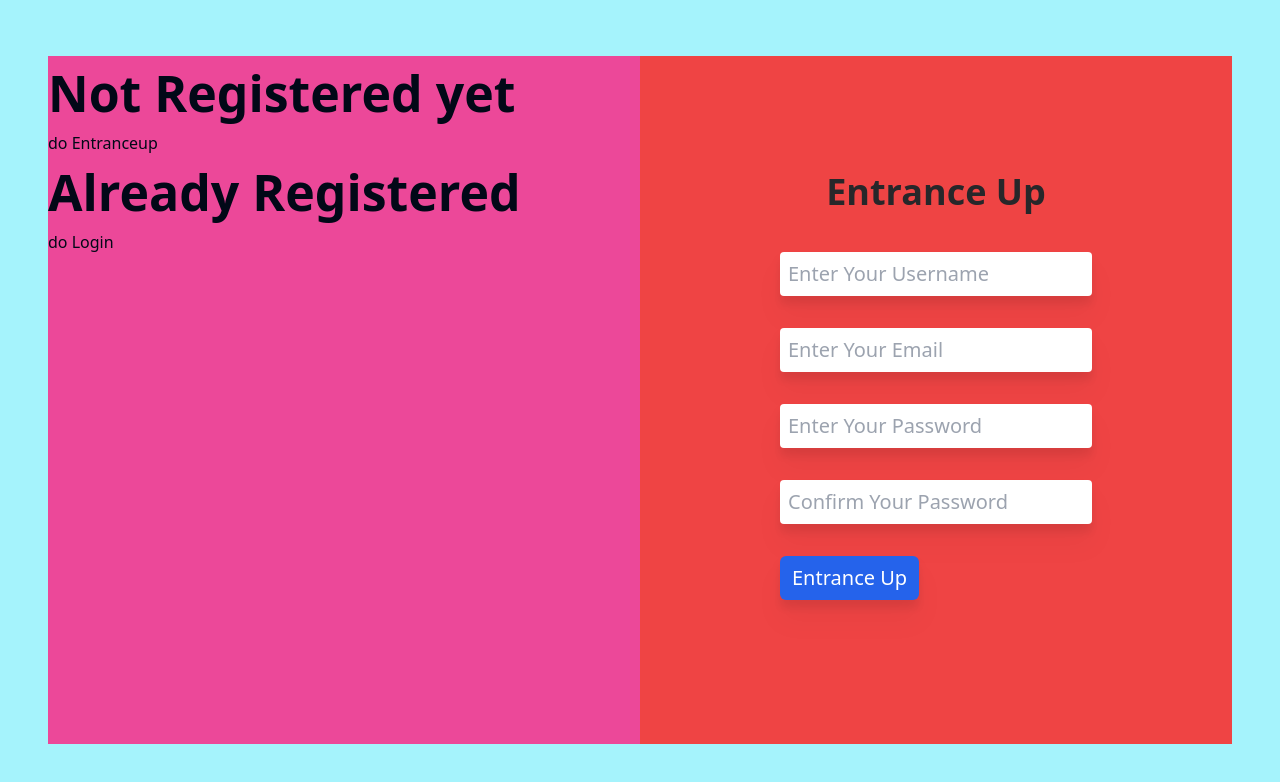
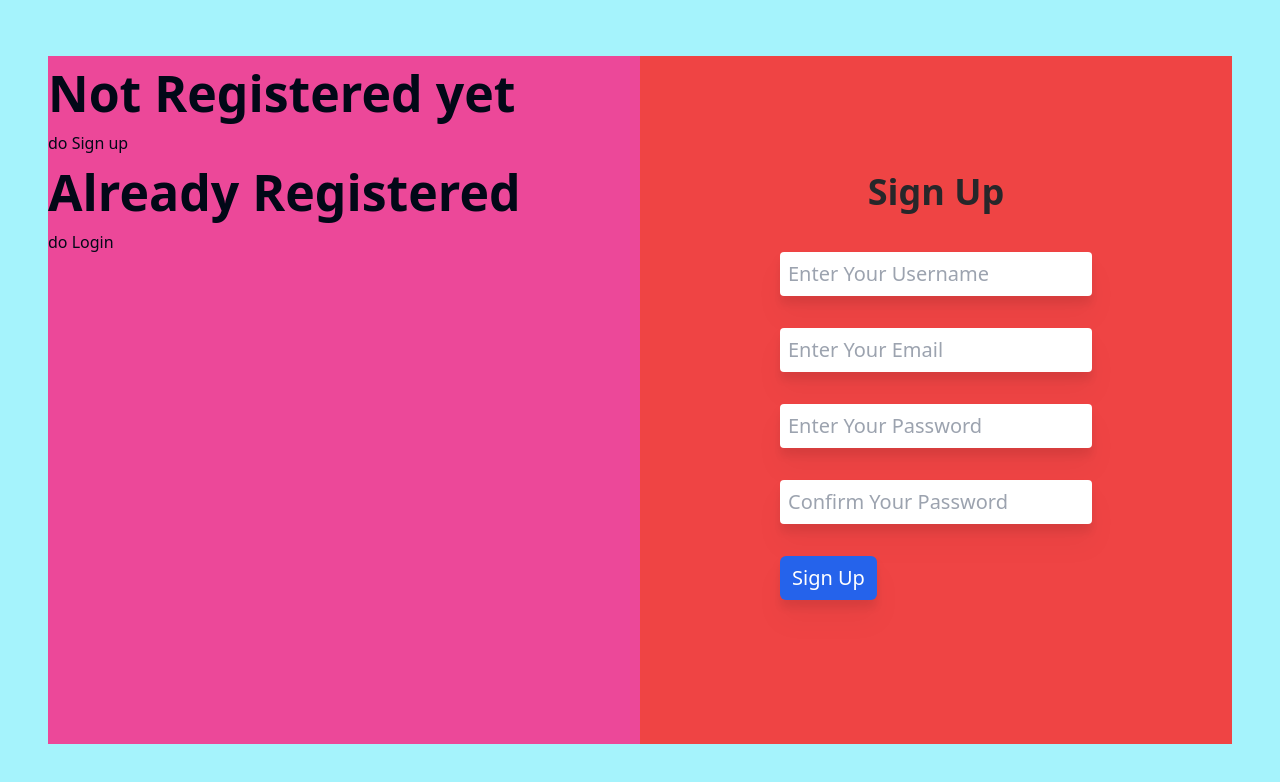
Before and after one commit to Rahul-K-Saini/KNIT-KART, a React (Vite) app in the folder frontend/: page /entrance in a window 1280 px wide. Shown: the top 782 px of the page. Built offline with nearby package versions, Linux system fonts and the light colour scheme.

Commit message:
entrance bug fixed

```diff
--- a/frontend/src/Components/Register/Entrance.jsx
+++ b/frontend/src/Components/Register/Entrance.jsx
@@ -13,10 +13,10 @@ const Entrance = () => {
             <div className='bg-white rounded flex w-full h-full'>
                 {/* Log In Section */}
                 <div className='flex flex-col justify-center relative items-center space-y-3 bg-slate-300 w-1/2'>
-                <div className={`bg-pink-500 absolute top-0 w-full h-full z-10 ${isLogin ? 'login-slide' : 'Entranceup-slide'}`}>
+                <div className={`bg-pink-500 absolute top-0 w-full h-full z-10 ${isLogin ? 'login-slide' : 'signup-slide'}`}>
                     <div>
                         <h1>Not Registered yet</h1>
-                        <button onClick={handleToggle}>do Entranceup</button>
+                        <button onClick={handleToggle}>do Sign up</button>
                         <h1>Already Registered</h1>
                         <button onClick={handleToggle}>do Login</button>
                     </div>
@@ -30,15 +30,15 @@ const Entrance = () => {
                     </div>
                 </div>
 
-                {/* Entrance Up Section */}
+                {/* Sign Up Section */}
                 <div className='bg-red-500 flex flex-col justify-center items-center space-y-3 w-1/2'>
-                    <h1 className='text-4xl font-bold text-zinc-800'>Entrance Up</h1>
+                    <h1 className='text-4xl font-bold text-zinc-800'>Sign Up</h1>
                     <div className='flex flex-col justify-center items-start space-y-8 py-7'>
                         <input type="text" id="username" placeholder='Enter Your Username' className='drop-shadow-xl text-xl p-2 rounded font-light' />
                         <input type="email" id="email" placeholder='Enter Your Email' className='drop-shadow-xl text-xl p-2 rounded font-light' />
                         <input type="password" id="password" placeholder='Enter Your Password' className='drop-shadow-xl text-xl p-2 rounded font-light' />
                         <input type="password" id="confirmPassword" placeholder='Confirm Your Password' className='drop-shadow-xl text-xl p-2 rounded font-light' />
-                        <button className='bg-blue-600 text-white px-3 py-2 rounded-md text-xl drop-shadow-xl'>Entrance Up</button>
+                        <button className='bg-blue-600 text-white px-3 py-2 rounded-md text-xl drop-shadow-xl'>Sign Up</button>
                     </div>
                 </div>
 
```
